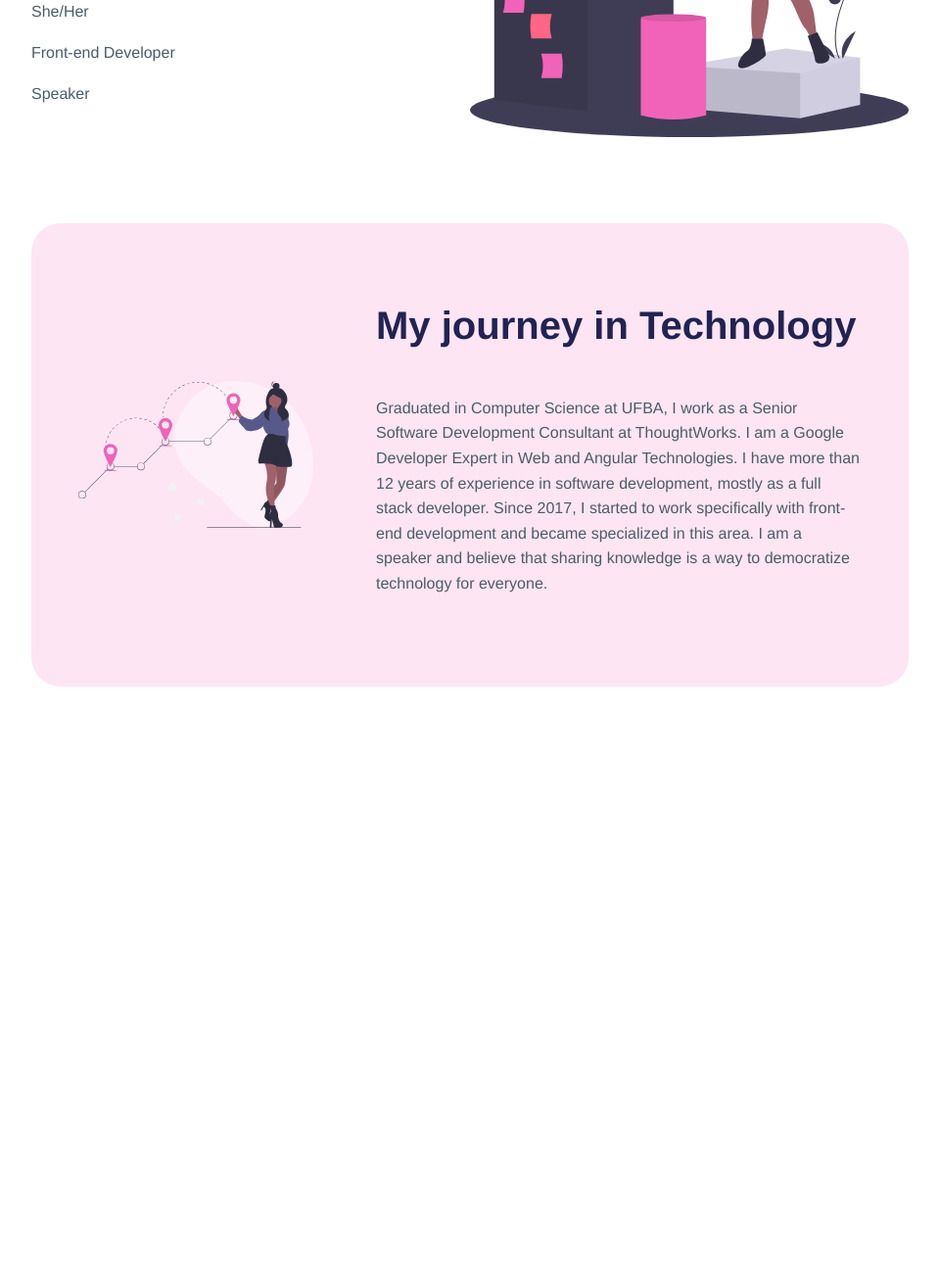
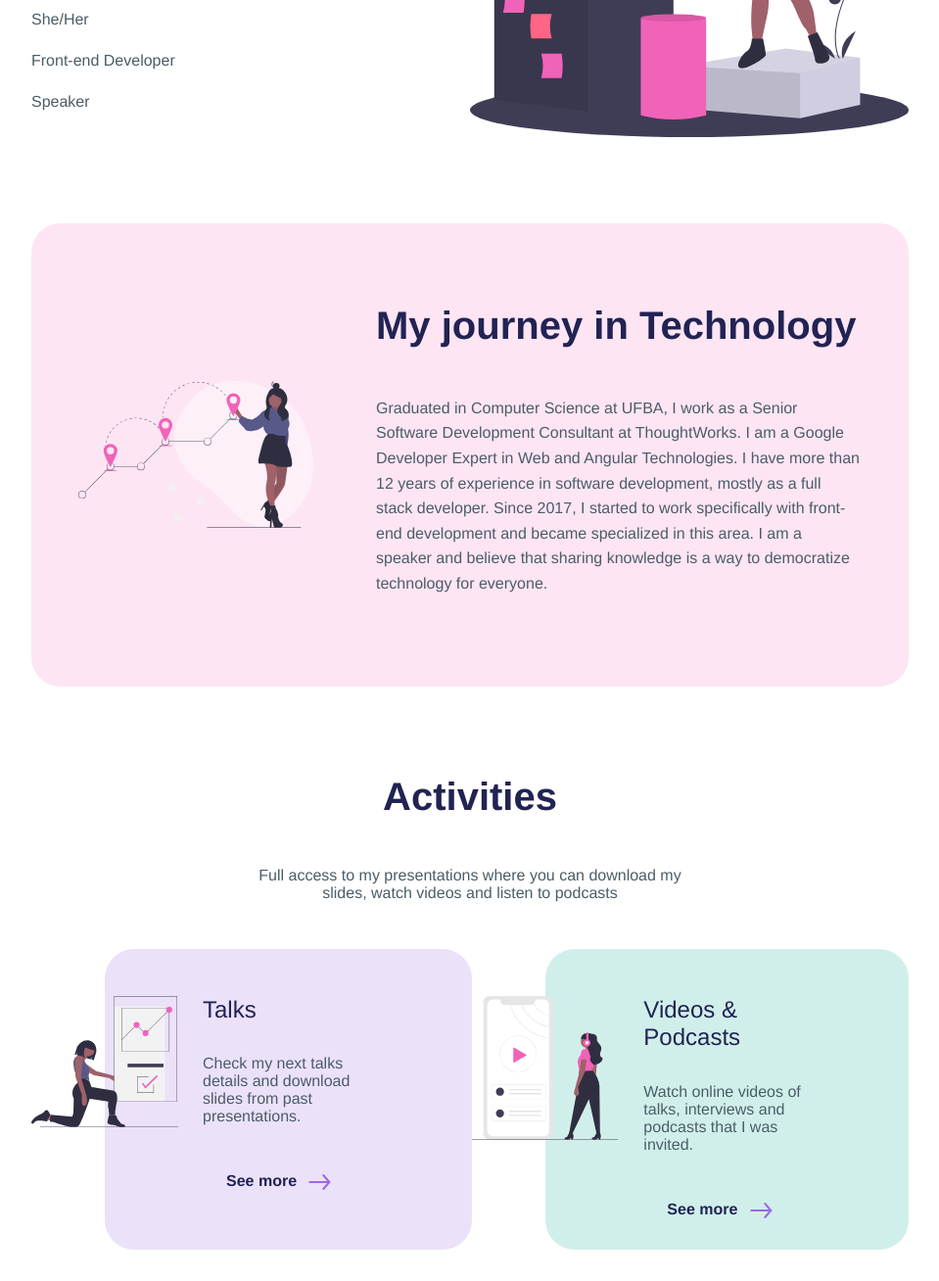
Before and after one commit to keilla/keilla-dev, a website built with webpack: page index.html in a window 1280 px wide. Shown: the part 513-1821 px from the top of the page at 98% size, without its empty margins (160-1119 px from the left). Before the commit the page ends 1246 px from the top, so only its background shows below. Built offline with nearby package versions, Linux system fonts and the light colour scheme.

Commit message:
Adds activties section

```diff
--- /dev/null
+++ b/src/app/activities.html
@@ -0,0 +1,24 @@
+<div class="activities-section">
+  <h2 class="title">Activities</h2>
+  <p class="text">Full access to my presentations where you can download my slides, watch videos and listen to podcasts</p>
+  <div class="content">
+    <div class="activity-box -primary">
+      <h3 class="title">Talks</h3>
+      <img src="../assets/woman-present.svg" alt="pulpit illustration" class="illustration">
+      <p class="text">Check my next talks details and download slides from past presentations.</p>
+      <a href="#" class="link">
+        See more
+        <img src="../assets/arrow.svg" alt="Arrow icon" class="icon">
+      </a>
+      </a>
+    </div>
+    <div class="activity-box -secondary">
+      <h3 class="title">Videos & Podcasts</h3>
+      <img src="../assets/woman-listen.svg" alt="playslist illustration" class="illustration">
+      <p class="text">Watch online videos of talks, interviews and podcasts that I was invited.</p>
+      <a href="#" class="link">See more
+        <img src="../assets/arrow.svg" alt="Arrow icon" class="icon">
+      </a>
+    </div>
+  </div>
+</div>
--- a/src/app/bio.html
+++ b/src/app/bio.html
@@ -1,5 +1,5 @@
 <div class="bio-section">
-  <img src="../assets/woman-locations.svg" alt="Women and location icons" class="illustration">
+  <img src="../assets/woman-locations.svg" alt="Illustration of a women and location icons" class="illustration">
   <div class="content">
     <h2 class="title">My journey in Technology</h2>
     <p class="text">
--- a/src/app/hero.html
+++ b/src/app/hero.html
@@ -7,5 +7,5 @@
       <li class='word'>Speaker</li>
     </ul>
   </div>
-  <img src="../assets/woman-browser.svg" alt="Women holding a browser draw" class="illustration">
+  <img src="../assets/woman-browser.svg" alt="Illustration of a women holding a browser draw" class="illustration">
 </div>
--- a/src/main.js
+++ b/src/main.js
@@ -3,6 +3,7 @@
 import navBar from './app/nav-bar.html';
 import hero from './app/hero.html';
 import bio from './app/bio.html';
+import activities from './app/activities.html'
 
 function appendSection(component) {
   var node = document.createElement("div");
@@ -15,4 +16,5 @@
   document.getElementById("root").innerHTML = navBar;
   appendSection(hero);
   appendSection(bio);
+  appendSection(activities);
 }
--- a/src/styles/base.scss
+++ b/src/styles/base.scss
@@ -13,18 +13,20 @@
   margin: 0;
   font-weight: $font-weight-semi-bold;
   line-height: 1.2;
+  color: $dark-grey;
 }
 
 h1 {
-  font-size: $font-size-big;
+  font-size: $font-size-extra-big;
 }
 
 h2 {
-  font-size: $font-size-medium;
+  font-size: $font-size-big;
+  font-weight: $font-weight-extra-bold;
 }
 
 h3 {
-  font-size: $font-size-normal;
+  font-size: $font-size-medium;
 }
 
 a {
--- /dev/null
+++ b/src/styles/components/activities.scss
@@ -0,0 +1,67 @@
+@import '../settings.scss';
+
+.activities-section {
+  text-align: center;
+
+  & > .title {
+    margin-bottom: $mega-byte-space;
+  }
+
+  & > .text {
+    width: 50%;
+    margin: 0 auto $mega-byte-space;
+  }
+
+  & > .content {
+    display: flex;
+    justify-content: space-between;
+  }
+}
+
+.activity-box {
+  border-radius: 30px;
+  position: relative;
+  margin-left: 75px;
+  padding: $mega-byte-space 100px $kilo-byte-space;
+  text-align: left;
+
+  &.-primary {
+    background-color: lighten($purple, 28%);
+  }
+
+  &.-secondary {
+    background-color: lighten($green, 28%);
+  }
+
+  & > .title {
+    margin-bottom: $byte-space;
+  }
+
+  & > .text {
+    margin: $kilo-byte-space 0 $mega-byte-space;
+  }
+
+  & > .illustration {
+    width: 150px;
+    position: absolute;
+    object-fit: contain;
+    right: 80%;
+    top: $mega-byte-space;
+  }
+
+  & > .link {
+    color: $dark-grey;
+    font-weight: $font-weight-extra-bold;
+    border-radius: 30px;
+    padding: $nibble-space $byte-space;
+
+    &:hover {
+      background-color: rgba($color: $purple, $alpha: 0.1);
+    }
+
+    & > .icon {
+      vertical-align: bottom;
+      margin-left: $bit-space;
+    }
+  }
+}
--- a/src/styles/components/bio.scss
+++ b/src/styles/components/bio.scss
@@ -4,15 +4,13 @@
   display: flex;
   background-color: lighten($pink, 28%);
   border-radius: 30px;
-  padding: $zetta-byte-space $giga-byte-space;
+  padding: $exa-byte-space $mega-byte-space;
 
   & > .content {
     width: 70%;
 
     & > .title {
-      color: $dark-grey;
-      font-weight: bold;
-      margin-bottom: $giga-byte-space;
+      margin-bottom: $mega-byte-space;
     }
 
     & > .text {
@@ -23,6 +21,6 @@
   & > .illustration {
     width: 30%;
     object-fit: contain;
-    margin-right: $peta-byte-space;
+    margin-right: $tera-byte-space;
   }
 }
--- a/src/styles/components/hero.scss
+++ b/src/styles/components/hero.scss
@@ -8,7 +8,6 @@
 
     & > .greeting {
       font-weight: $font-weight-extra-bold;
-      font-style: $font-size-big;
       color: $dark-grey;
     }
   }
--- a/src/styles/components/nav-bar.scss
+++ b/src/styles/components/nav-bar.scss
@@ -4,7 +4,7 @@
   display: flex;
   font-size: $font-size-normal;
   font-weight: $font-weight-semi-bold;
-  padding: $giga-byte-space 0;
+  padding: $mega-byte-space 0;
   align-items: center;
 }
 
--- a/src/styles/objects.scss
+++ b/src/styles/objects.scss
@@ -10,5 +10,5 @@
 }
 
 .section {
-  margin-top: $yotta-byte-space;
+  margin-top: $zetta-byte-space;
 }
--- a/src/styles/settings.scss
+++ b/src/styles/settings.scss
@@ -17,8 +17,9 @@
 $font-size-mini: 10px;
 $font-size-small: 12px;
 $font-size-normal: 16px;
-$font-size-medium: 40px;
-$font-size-big: 80px;
+$font-size-medium: 24px;
+$font-size-big: 40px;
+$font-size-extra-big: 80px;
 
 $font-weight-normal: 400;
 $font-weight-semi-bold: 500;
@@ -30,10 +31,10 @@
 $nibble-space: 16px;
 $byte-space: 24px;
 $kilo-byte-space: 32px;
-$mega-byte-space: 408px;
-$giga-byte-space: 48px;
-$tera-byte-space: 56px;
-$peta-byte-space: 64px;
-$exa-byte-space: 72px;
-$zetta-byte-space: 80px;
-$yotta-byte-space: 88px;
+$mega-byte-space: 48px;
+$giga-byte-space: 56px;
+$tera-byte-space: 64px;
+$peta-byte-space: 72px;
+$exa-byte-space: 80px;
+$zetta-byte-space: 88px;
+$yotta-byte-space: 96px;
--- a/src/styles/style.scss
+++ b/src/styles/style.scss
@@ -6,3 +6,4 @@
 @import './components/nav-bar.scss';
 @import './components/hero.scss';
 @import './components/bio.scss';
+@import './components/activities.scss';
```
Also changed, not shown: src/assets/arrow.svg (added), src/assets/woman-listen.svg (added), src/assets/woman-present.svg (added).
